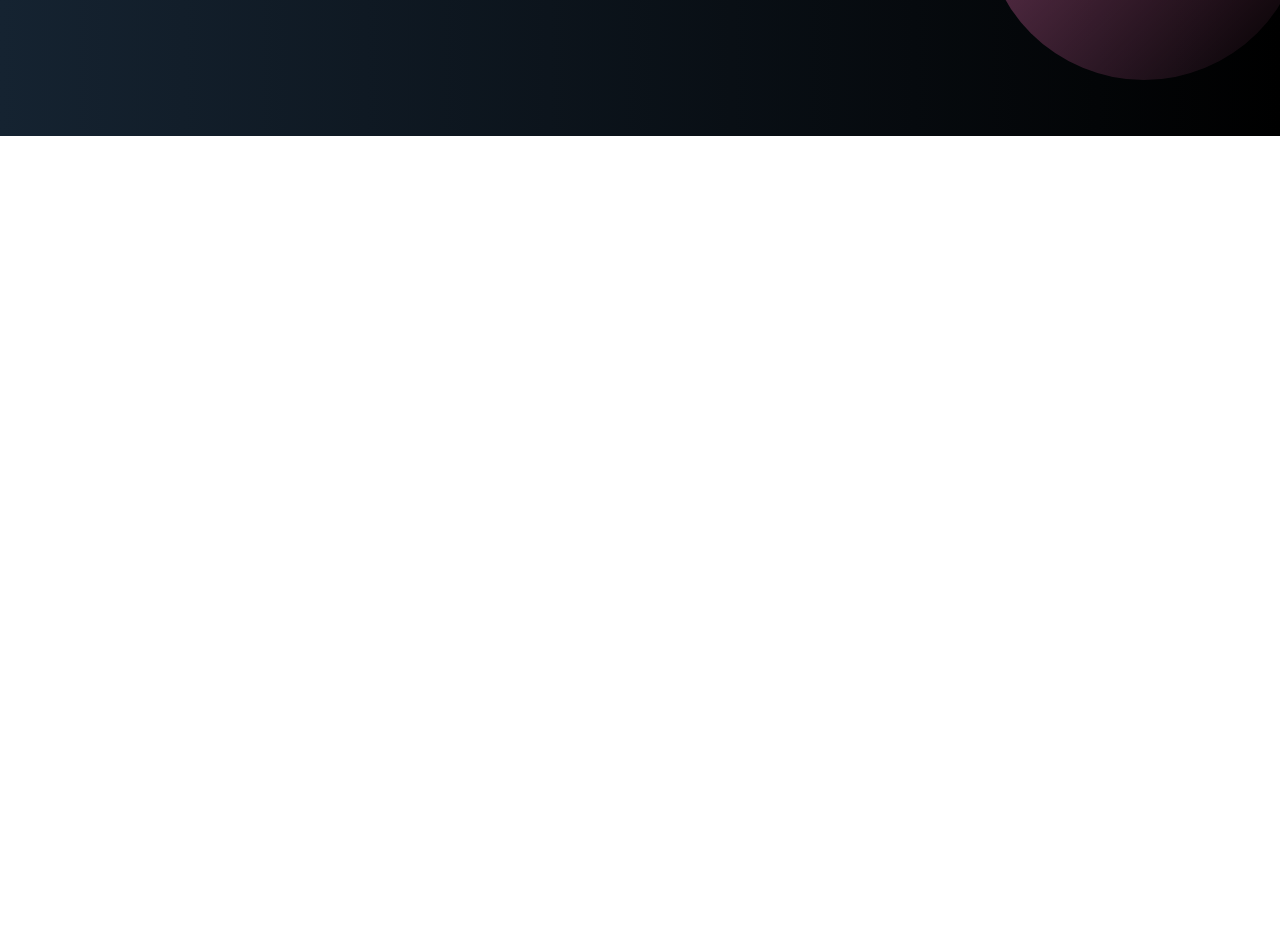
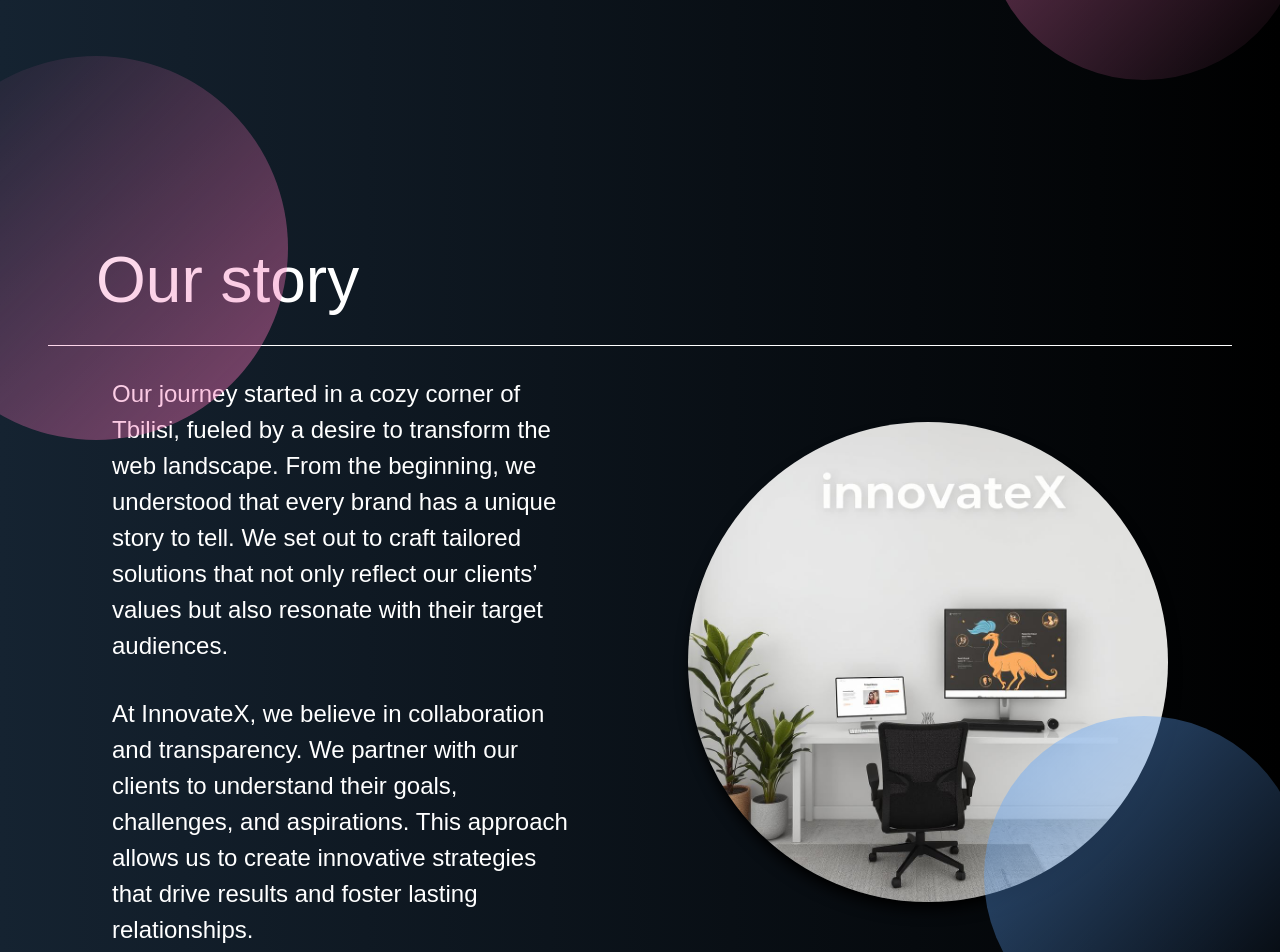
Before and after one commit to lukaChikashvili/innovateX, a Next.js app in the folder website/: page / in a window 1280 px wide. Shown: the part 760-1712 px from the top of the page. Before the commit the page ends 896 px from the top, so only its background shows below. Built offline with nearby package versions, Linux system fonts and the light colour scheme; a web font is replaced by a local one.

Commit message:
add story section

```diff
--- a/website/app/globals.css
+++ b/website/app/globals.css
@@ -124,3 +124,21 @@
   width: 2rem;
   height: 2rem;
 }
+
+.story {
+  position: relative;
+
+}
+
+.story::after {
+  position: absolute;
+  content: "";
+  width: 100%;
+  height: 1px;
+
+  background-color: #fff;
+  left: 0;
+  bottom: 30px;
+
+
+}
--- a/website/app/page.js
+++ b/website/app/page.js
@@ -1,10 +1,12 @@
 import Hero from "@/components/Hero";
-import Image from "next/image";
+import Story from "@/components/Story";
+
 
 export default function Home() {
   return (
     <div>
       <Hero />
+      <Story />
     </div>
   );
 }
--- a/website/components/Hero.jsx
+++ b/website/components/Hero.jsx
@@ -10,7 +10,7 @@
         <div className='bg-gradient-to-br from-pink-400 to-transparent opacity-50 rounded-full w-80 h-80 absolute -bottom-10 -right-6 animate-pulse'></div>
      </div>
 
-<div className='flex items-center flex-col justify-center gap-8 -mt-[8rem]'>
+<div className='flex items-center flex-col justify-center gap-8 -mt-[4rem]'>
         <h1 className='text-9xl text-center title'>Design the Future Today</h1>
         <h2 className='text-xl'>We blend <span className='text-[#F05A7E] font-bold'>creativity</span> and <span className='text-[#F05A7E] font-bold'>technology</span> to deliver groundbreaking digital experiences</h2>
           <div className='mt-[2rem]'>
--- /dev/null
+++ b/website/components/Story.jsx
@@ -0,0 +1,34 @@
+import Image from 'next/image'
+import React from 'react'
+import img from '../assets/image.jpg'
+
+const Story = () => {
+  return (
+    <div className='w-full min-h-screen p-12 text-white relative '>
+        <h1 className='text-[4rem] p-12 story'>Our story</h1>
+
+
+        <div className='flex items-center justify-between px-[4rem] '>
+          <div className='flex flex-col gap-8'>
+          <p className='w-4/5 text-[1.5rem]'>
+          Our journey started in a cozy corner of Tbilisi, fueled by a desire to transform the web landscape. From the beginning, we understood that every brand has a unique story to tell. We set out to craft tailored solutions that not only reflect our clients’
+          values but also resonate with their target audiences.
+
+          </p>
+
+          <p className='w-4/5 text-[1.5rem]'>
+          At InnovateX, we believe in collaboration and transparency. We partner with our clients to understand their goals, challenges, and aspirations. This approach allows us to create innovative strategies that drive results and foster lasting relationships.
+          </p>
+
+          </div>
+           <Image src = {img} className='w-[30rem] rounded-full shadow-black shadow-lg
+           duration-500 grayscale-0 ease hover:grayscale' />
+
+           <div className='bg-gradient-to-tl from-pink-400 to-transparent opacity-50 rounded-full w-96 h-96 absolute -top-20 -left-24 animate-pulse'></div>
+        <div className='bg-gradient-to-br from-blue-400 to-transparent opacity-50 rounded-full w-80 h-80 absolute -bottom-10 -right-6 animate-pulse'></div>
+        </div>
+    </div>
+  )
+}
+
+export default Story
```
Also changed, not shown: website/assets/image.jpg (added).
